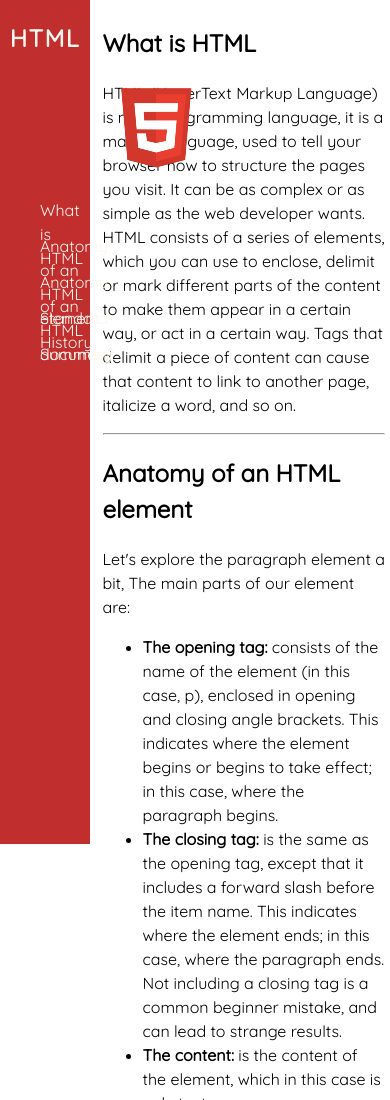
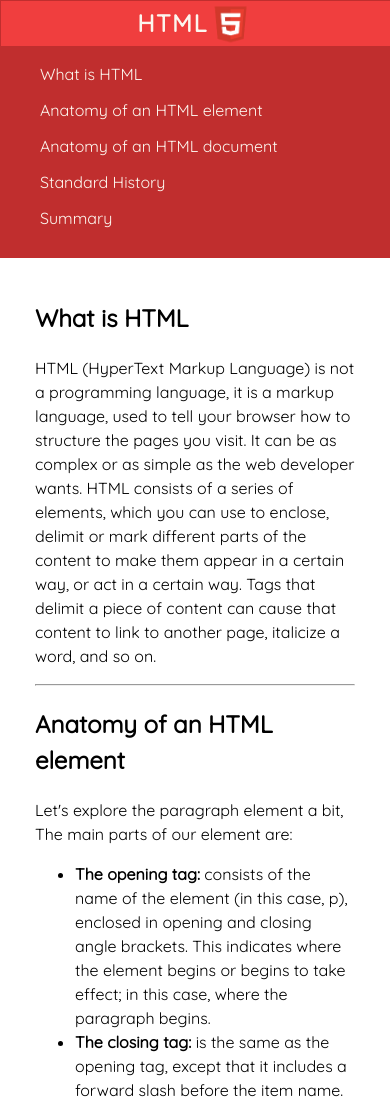
Before and after one commit to mespitaleta1/TechnicalDocPage, a website: page index.html in a window 390 px wide. Shown: the top 1100 px of the page. Drawn offline with Linux system fonts and the light colour scheme.

Commit message:
fix respinsive in navbar and main content

```diff
--- a/index.html
+++ b/index.html
@@ -17,12 +17,10 @@
   </head>
   <body>
     <nav id="navbar" class="nav">
-      <div>
-        <header class="navbar-title">
-          <h1 class="title">HTML</h1>
-        </header>
+      <header class="navbar-title">
+        <h1 class="title">HTML</h1>
         <img src="html-logo.png" alt="logo of html" class="logo" />
-      </div>
+      </header>
 
       <ul class="navbar-menu">
         <li class="navbar-menu_item">
--- a/style.css
+++ b/style.css
@@ -19,10 +19,6 @@ body {
 .title {
   text-align: center;
   letter-spacing: 1.5px;
-}
-
-.logo {
-  margin-left: 106px;
 }
 
 .navbar-menu_item {
@@ -59,8 +55,30 @@ body {
   padding: 5px;
 }
 
-@media screen and (max-width: 320px) {
-  body {
-    background: lightgrey;
+@media (max-width: 768px) {
+  .nav {
+    width: 100%;
+    height: auto;
+  }
+
+  .navbar-title {
+    display: flex;
+    flex-direction: row;
+    justify-content: center;
+    align-items: center;
+    align-content: center;
+    background-color: #f03e3e;
+    margin: 0.5px;
+    height: 45px;
+  }
+
+  .logo {
+    width: 45px;
+    height: 45px;
+  }
+
+  .main-content {
+    padding-top: 280px;
+    margin: 0px 30px;
   }
 }
```
